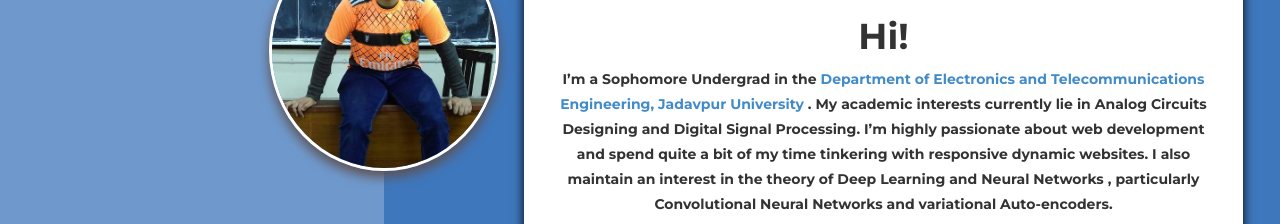
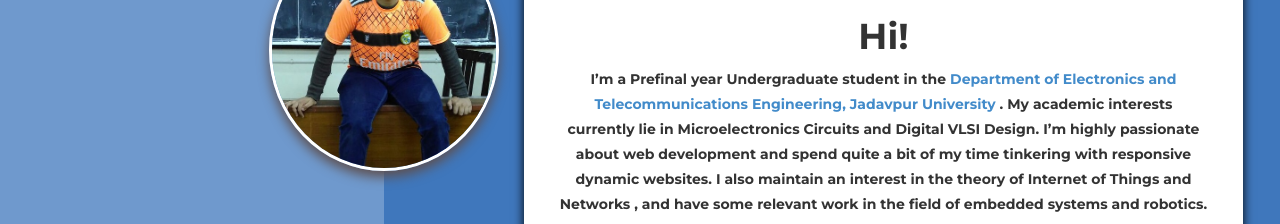
Before and after one commit to Hrit-mukherjee/Hrit-mukherjee.github.io, a plain HTML site: page Portfolio-Template-master/example.html in a window 1280 px wide. Shown: the part 266-490 px from the top of the page. Drawn offline with Linux system fonts and the light colour scheme.

Commit message:
Update example.html

```diff
--- a/Portfolio-Template-master/example.html
+++ b/Portfolio-Template-master/example.html
@@ -33,7 +33,7 @@
 
 <h1 id="hello-world">Hi!</h1>
 
-<p>I&rsquo;m a Sophomore Undergrad in the <a href="http://www.jaduniv.edu.in/" target="_blank">Department of Electronics and Telecommunications Engineering, Jadavpur University </a>.  My academic interests currently lie in <strong>Analog Circuits Designing</strong> and  <strong>Digital Signal Processing</strong>. I&rsquo;m highly passionate about <strong>web development</strong> and spend quite a bit of my time tinkering with <strong>responsive dynamic websites</strong>. I also maintain an interest in the theory of <strong>Deep Learning and Neural Networks</strong> , particularly Convolutional Neural Networks and variational Auto-encoders.</p>
+<p>I&rsquo;m a Prefinal year Undergraduate student in the <a href="http://www.jaduniv.edu.in/" target="_blank">Department of Electronics and Telecommunications Engineering, Jadavpur University </a>.  My academic interests currently lie in <strong>Microelectronics Circuits</strong> and  <strong>Digital VLSI Design</strong>. I&rsquo;m highly passionate about <strong>web development</strong> and spend quite a bit of my time tinkering with <strong>responsive dynamic websites</strong>. I also maintain an interest in the theory of <strong>Internet of Things and Networks</strong> , and have some relevant work in the field of embedded systems and robotics.</p>
 </div>
 						<div class="social center">
 							<div class="container">
```
